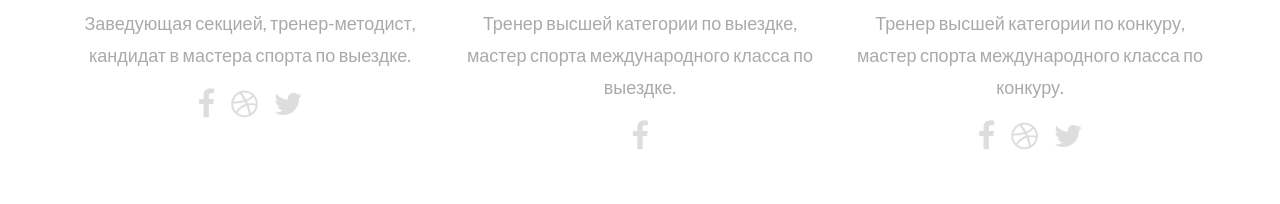
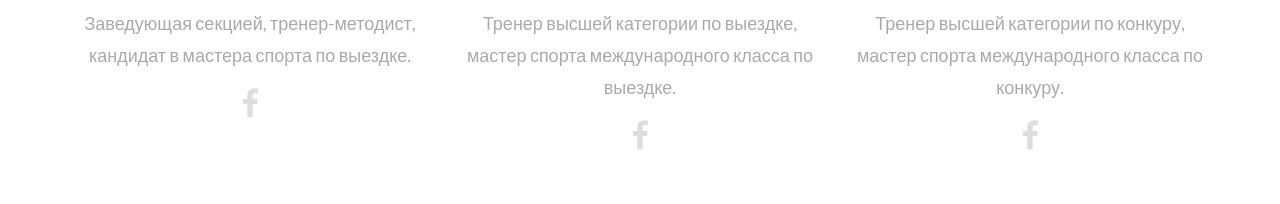
Before and after one commit to grosularina/horseclub, a plain HTML site: page index.html in a window 1280 px wide. Shown: the part 5124-5328 px from the top of the page. Drawn offline with Linux system fonts and the light colour scheme.

Commit message:
Еще ссылки удалила

```diff
--- a/index.html
+++ b/index.html
@@ -393,8 +393,6 @@
 	                    <p>Заведующая секцией, тренер-методист, кандидат в мастера спорта по выездке.</p>
 	                    <div class="team-social">
 		                	<a href="#"><i class="fa fa-facebook"></i></a>
-		                	<a href="#"><i class="fa fa-dribbble"></i></a>
-		                    <a href="#"><i class="fa fa-twitter"></i></a>
 		                </div>
 	                </div>
 	                <div class="col-sm-4 team-box wow fadeInDown">
@@ -415,8 +413,6 @@
 	                    <p>Тренер высшей категории по конкуру, мастер спорта международного класса по конкуру.</p>
 	                    <div class="team-social">
 		                	<a href="#"><i class="fa fa-facebook"></i></a>
-		                	<a href="#"><i class="fa fa-dribbble"></i></a>
-		                    <a href="#"><i class="fa fa-twitter"></i></a>
 		                </div>
 	                </div>
 	            </div>
```
